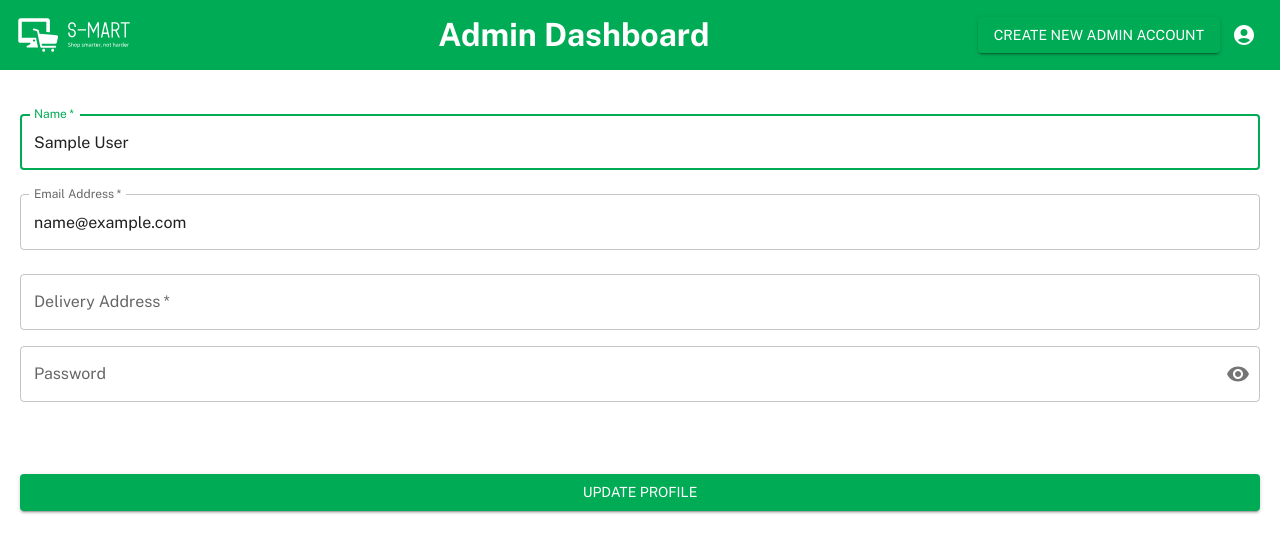
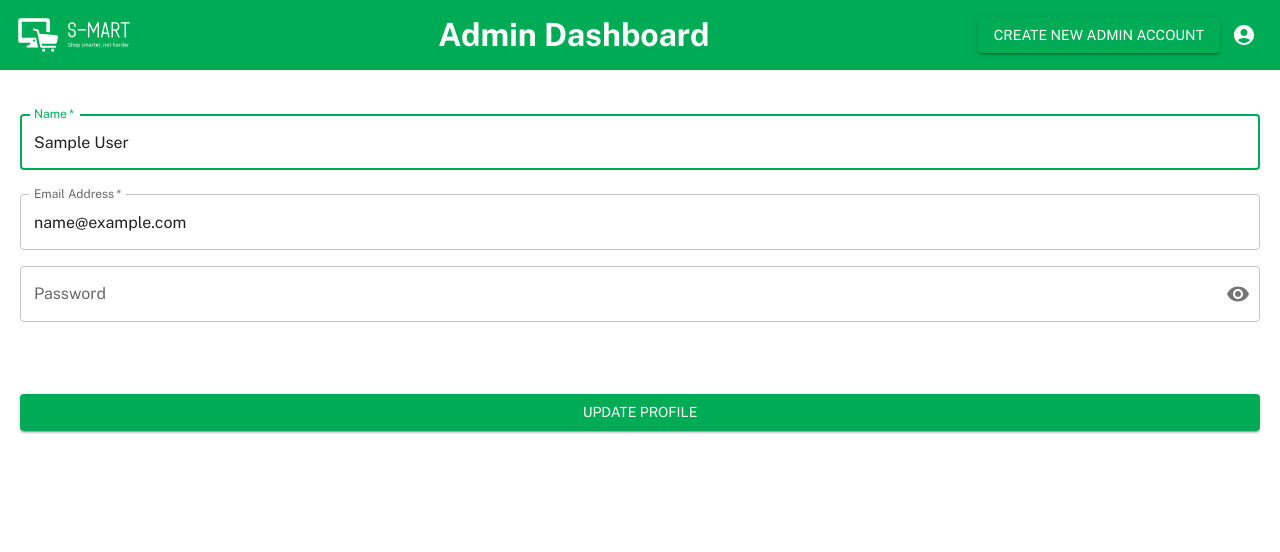
Before and after one commit to scmanawit/S-Mart-React, a React (Vite) app: page /admin/profile in a window 1280 px wide. Shown: the top 552 px of the page. Built offline with nearby package versions, Linux system fonts and the light colour scheme; sample sign-in values are in the browser's storage.

Commit message:
add code

```diff
--- a/src/components/form/UpdateProfileForm.jsx
+++ b/src/components/form/UpdateProfileForm.jsx
@@ -81,19 +81,7 @@ export default function UpdateProfileForm() {
                 onChange={event => setEmail(event.target.value)}
 
             />
-            <TextField
-                margin="normal"
-                required
-                sx={{width: '100%'}}
-                id="address"
-                label="Delivery Address"
-                name="address"
-                type="address"
-                autoComplete="address"
-                value={address}
-                onChange={event => setAddress(event.target.value)}
 
-            />
 
             <PasswordInput
                 id='password'
```
